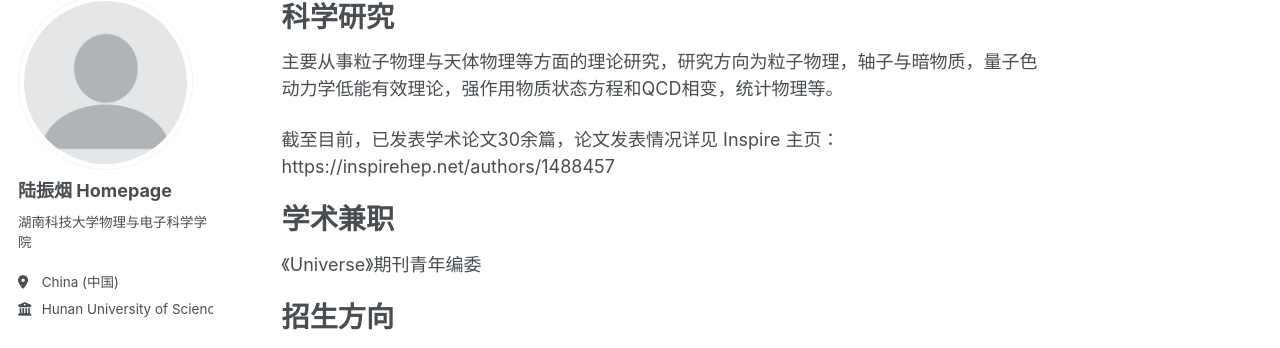
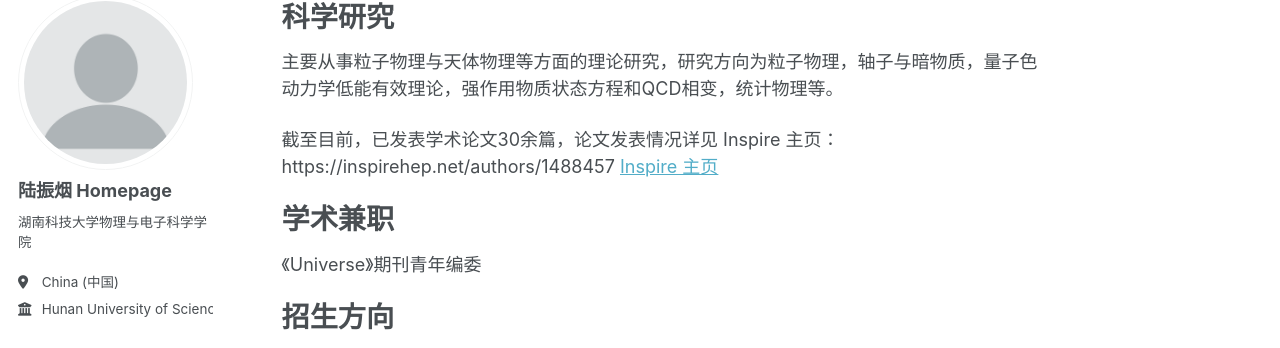
Before and after one commit to luzhenyan-stack/luzhenyan.github.io, a Jekyll site: the page built from _pages/about.md, in a window 1280 px wide and 900 px high, scrolled down 421 px. Shown: the part 104-452 px from the top of the window. Built offline with Jekyll 4.4.1, drawn with Linux system fonts in a browser that asks for light colours; a script that is not in the unit is left out.

Commit message:
Update about.md

```diff
--- a/_pages/about.md
+++ b/_pages/about.md
@@ -20,6 +20,8 @@ redirect_from:
 主要从事粒子物理与天体物理等方面的理论研究，研究方向为粒子物理，轴子与暗物质，量子色动力学低能有效理论，强作用物质状态方程和QCD相变，统计物理等。
 
 截至目前，已发表学术论文30余篇，论文发表情况详见 Inspire 主页：https://inspirehep.net/authors/1488457
+[Inspire 主页](https://inspirehep.net/authors/1488457)
+
 
 学术兼职
 ======
```
